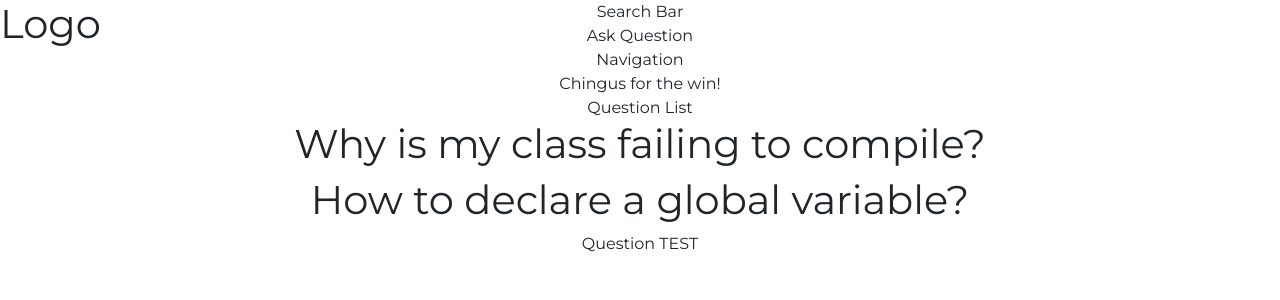
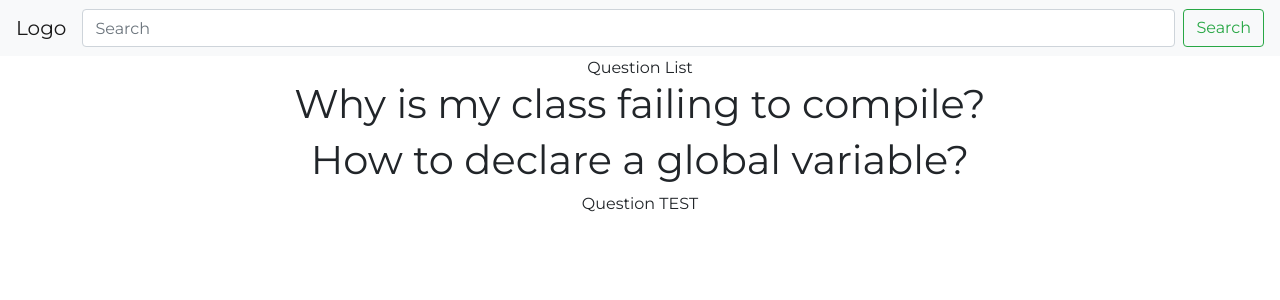
Before and after one commit to chingu-voyages/v8-bears-team-02, a React (Create React App) app in the folder client/: page / in a window 1280 px wide. Shown: the top 300 px of the page. Built offline with nearby package versions, Linux system fonts and the light colour scheme.

Commit message:
Add search bar to navigation bar and make navigation connected

```diff
--- a/client/src/components/Navigation.jsx
+++ b/client/src/components/Navigation.jsx
@@ -1,9 +1,40 @@
 import React from 'react';
+// import SearchBar from './SearchBar';
+import {connect} from "react-redux";
 
-const Navigation = () => {
+export const Navigation = ({session}) => {
   return (
-      <div>Navigation</div>
+      <nav className="navbar navbar-expand-md navbar-light bg-light">
+        <a className="navbar-brand"
+           href="#">Logo</a>
+        <button className="navbar-toggler"
+                type="button" data-toggle="collapse"
+                data-target="#navbarSupportedContent"
+                aria-controls="navbarSupportedContent"
+                aria-expanded="false"
+                aria-label="Toggle navigation">
+          <span className="navbar-toggler-icon"></span>
+
+        </button>
+        <div className="collapse navbar-collapse"
+             id="navbarSupportedContent">
+          <input className="form-control mr-sm-2"
+                 type="search"
+                 placeholder="Search"
+                 aria-label="Search"/>
+          <button className="btn btn-outline-success my-2 my-sm-0"
+                  type="submit">Search</button>
+        </div>
+
+      </nav>
   )
 };
 
-export default Navigation;
+function mapStateToProps(state){
+    console.log(state.reducer.session);
+    return {
+        session:state.reducer.session
+    }
+}
+
+export const ConnectedNavigation = connect(mapStateToProps)(Navigation);
--- a/client/src/components/SearchBar.jsx
+++ b/client/src/components/SearchBar.jsx
@@ -7,7 +7,12 @@ class SearchBar extends React.Component {
     render() {
         return (
          <div>
-             Search Bar
+             <input className="form-control mr-sm-2"
+                    type="search"
+                    placeholder="Search"
+                    aria-label="Search" />
+                 <button className="btn btn-outline-success my-2 my-sm-0"
+                         type="submit">Search</button>
              <AskQuestion />
          </div>
 
--- a/client/src/containers/App.jsx
+++ b/client/src/containers/App.jsx
@@ -6,7 +6,7 @@ import React, { Component } from 'react';
 import {store} from "../store";
 import {Provider} from 'react-redux';
 
-import Navigation from '../components/Navigation';
+import {ConnectedNavigation} from '../components/Navigation';
 import {ConnectedQuestionList} from '../components/QuestionList';
 import SearchBar from '../components/SearchBar';
 
@@ -18,16 +18,11 @@ class App extends Component {
     return (
         <Provider store={store}>
           <div className="App">
-              <div className="logo">
-                  <h1>Logo</h1>
-              </div>
-              <SearchBar />
-              <Navigation/>
 
-              Chingus for the win!
-
+              <ConnectedNavigation/>
 
               <ConnectedQuestionList />
+
           </div>
         </Provider>
     );
--- a/client/src/store/defaultState.js
+++ b/client/src/store/defaultState.js
@@ -1,9 +1,14 @@
 export const defaultState = {
+    session: {
+      authenticated: false
+    },
     users: [{
         id: "user1",
         email:"tomjones@gmail.com",
         name:"Thomas Jones",
-        password:"mrT123"
+        password:"mrT123",
+        rank: 10,
+        date: '1/1/2019'
     }],
     questions:[{
         id:123,
```
